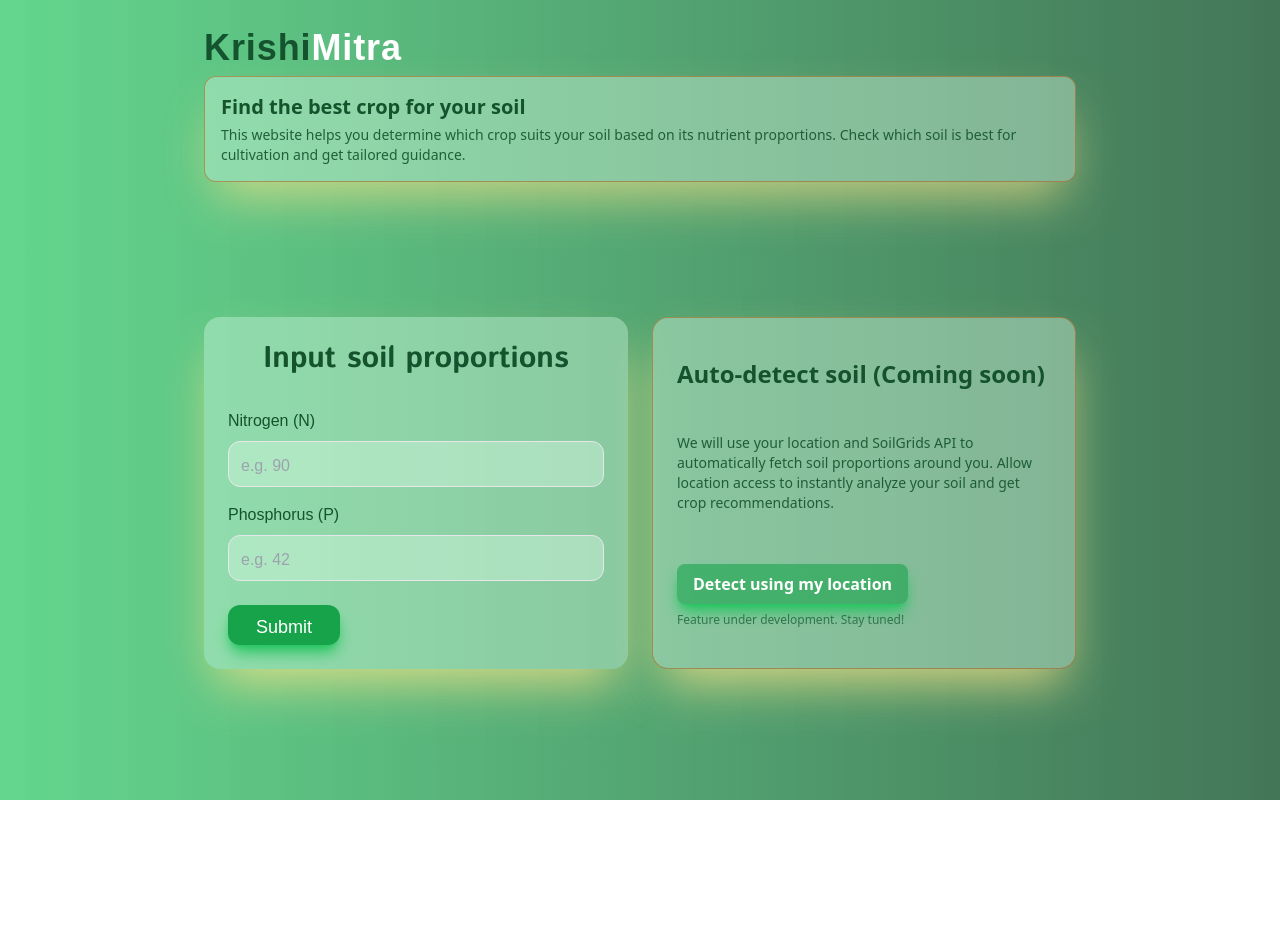
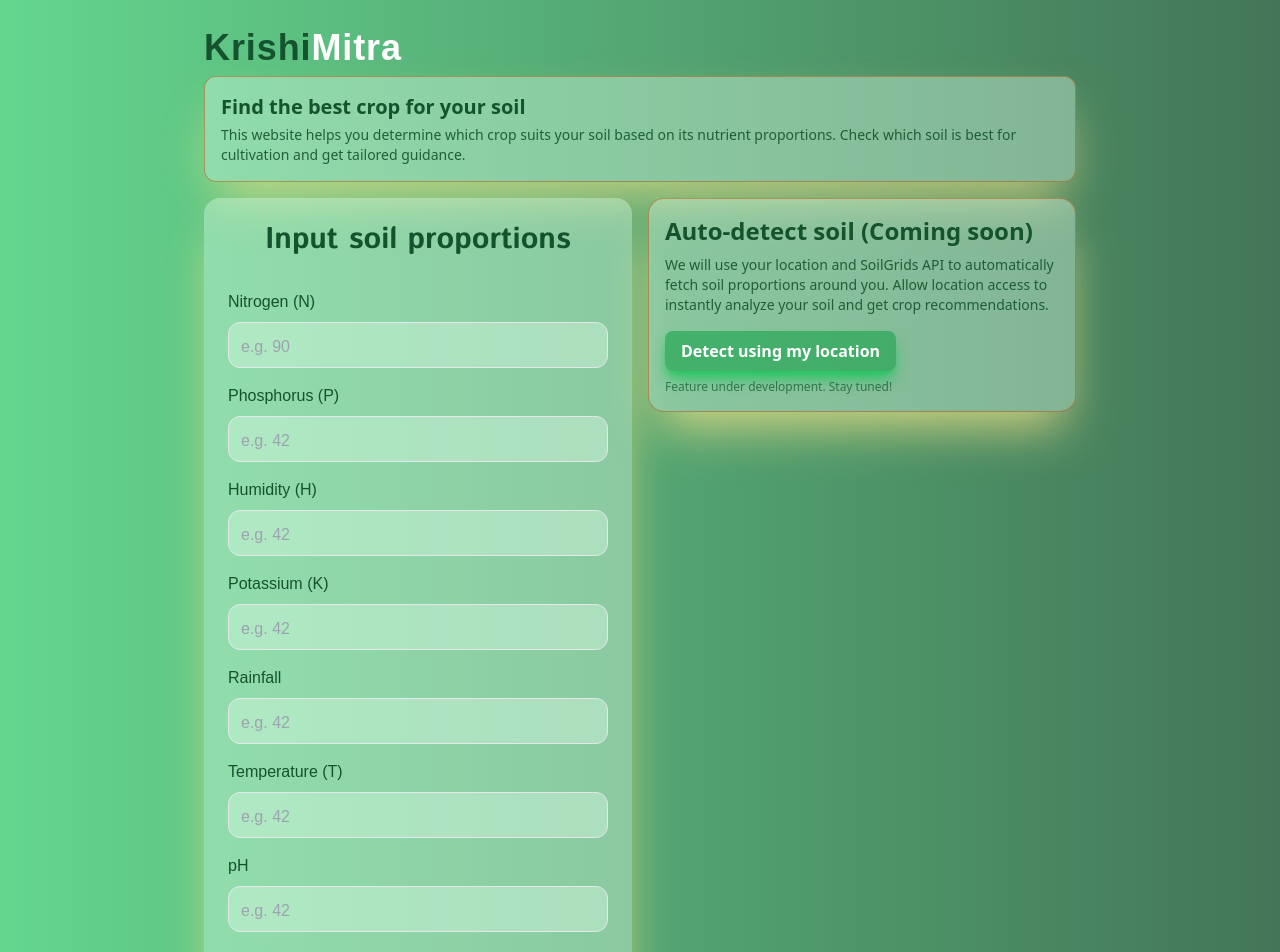
Before and after one commit to DarkkkSoul/krishimitra, a React (Vite) app in the folder frontend/: page / in a window 1280 px wide. Shown: the top 952 px of the page. Before the commit the page ends 800 px from the top, so only its background shows below. Built offline with nearby package versions, Linux system fonts and the light colour scheme; a web font is replaced by a local one.

Commit message:
taking more input fields

```diff
--- a/frontend/src/components/HomePage/Form.jsx
+++ b/frontend/src/components/HomePage/Form.jsx
@@ -6,27 +6,33 @@ import { useNavigate } from 'react-router-dom';
 
 function Form() {
 
-    const { setRecommendedCrop, nitrogen, setNitrogen, phosphorus, setPhosphorus } = useContext(ProportionsContext);
+    const { recommendedCrop, setRecommendedCrop, nitrogen, setNitrogen, phosphorus, setPhosphorus, potassium, setPotassium, temperature, setTemperature, humidity, setHumidity, pH, setpH, rainfall, setRainfall } = useContext(ProportionsContext);
     const navigate = useNavigate();
 
     const proportions = {
         Nitrogen: Number(nitrogen),
         Phosporus: Number(phosphorus), // DON'T CHANGE PHOSPORUS SPELLING
-        Potassium: 0,
-        Temperature: 0,
-        Humidity: 0,
-        pH: 7,
-        Rainfall: 0,
+        Potassium: Number(potassium),
+        Temperature: Number(temperature),
+        Humidity: Number(humidity),
+        pH: Number(pH),
+        Rainfall: Number(rainfall),
     };
 
     const handleSubmit = async (e) => {
         e.preventDefault();
         const data = await getDataFromModel(proportions);
 
-
-        setRecommendedCrop(data?.prediction?.crop || "Unknown");
+        setRecommendedCrop(data?.prediction?.top3 || "Unknown");
         setNitrogen(data.inputs.Nitrogen);
         setPhosphorus(data.inputs.Phosporus);
+        setPotassium(data.inputs.Potassium);
+        setTemperature(data.inputs.Temperature);
+        setHumidity(data.inputs.Humidity);
+        setpH(data.inputs.pH);
+        setRainfall(data.inputs.Rainfall);
+
+        console.log(recommendedCrop);
 
         setTimeout(() => {
             navigate('/result');
@@ -70,6 +76,72 @@ function Form() {
                         className="border bg-green-100/40 text-green-900 px-3 pt-3 pb-2 rounded-xl focus:ring-1 focus:ring-amber-200 focus:shadow-lg focus:shadow-amber-200 outline-none transition"
                     />
                 </div>
+
+                <div className="flex flex-col flex-1">
+                    <label className="text-green-900 mb-2 text-md">
+                        Humidity (H)
+                    </label>
+                    <input
+                        type="number"
+                        step="1"
+                        placeholder="e.g. 42"
+                        value={humidity}
+                        onChange={(e) => setHumidity(e.target.value)}
+                        className="border bg-green-100/40 text-green-900 px-3 pt-3 pb-2 rounded-xl focus:ring-1 focus:ring-amber-200 focus:shadow-lg focus:shadow-amber-200 outline-none transition"
+                    />
+                </div>
+                <div className="flex flex-col flex-1">
+                    <label className="text-green-900 mb-2 text-md">
+                        Potassium (K)
+                    </label>
+                    <input
+                        type="number"
+                        step="1"
+                        placeholder="e.g. 42"
+                        value={potassium}
+                        onChange={(e) => setPotassium(e.target.value)}
+                        className="border bg-green-100/40 text-green-900 px-3 pt-3 pb-2 rounded-xl focus:ring-1 focus:ring-amber-200 focus:shadow-lg focus:shadow-amber-200 outline-none transition"
+                    />
+                </div>
+                <div className="flex flex-col flex-1">
+                    <label className="text-green-900 mb-2 text-md">
+                        Rainfall
+                    </label>
+                    <input
+                        type="number"
+                        step="1"
+                        placeholder="e.g. 42"
+                        value={rainfall}
+                        onChange={(e) => setRainfall(e.target.value)}
+                        className="border bg-green-100/40 text-green-900 px-3 pt-3 pb-2 rounded-xl focus:ring-1 focus:ring-amber-200 focus:shadow-lg focus:shadow-amber-200 outline-none transition"
+                    />
+                </div>
+                <div className="flex flex-col flex-1">
+                    <label className="text-green-900 mb-2 text-md">
+                        Temperature (T)
+                    </label>
+                    <input
+                        type="number"
+                        step="1"
+                        placeholder="e.g. 42"
+                        value={temperature}
+                        onChange={(e) => setTemperature(e.target.value)}
+                        className="border bg-green-100/40 text-green-900 px-3 pt-3 pb-2 rounded-xl focus:ring-1 focus:ring-amber-200 focus:shadow-lg focus:shadow-amber-200 outline-none transition"
+                    />
+                </div>
+                <div className="flex flex-col flex-1">
+                    <label className="text-green-900 mb-2 text-md">
+                        pH
+                    </label>
+                    <input
+                        type="number"
+                        step="1"
+                        placeholder="e.g. 42"
+                        value={pH}
+                        onChange={(e) => setpH(e.target.value)}
+                        className="border bg-green-100/40 text-green-900 px-3 pt-3 pb-2 rounded-xl focus:ring-1 focus:ring-amber-200 focus:shadow-lg focus:shadow-amber-200 outline-none transition"
+                    />
+                </div>
             </div>
 
             <button
--- a/frontend/src/pages/ChatBot.jsx
+++ b/frontend/src/pages/ChatBot.jsx
@@ -31,13 +31,13 @@ function ChatBot() {
 
             console.log('recommendedCrop', recommendedCrop);
 
+            setQuestion('');
             const aiResponse = await generateAnswer(currentQuestion, recommendedCrop, nitrogen, phosphorus);
 
             setAnswer(aiResponse);
             setChatHistory(prev => [...prev, { type: 'answer', content: aiResponse }]);
 
             setGeneratingAnswer(false);
-            setQuestion('');
         } catch (error) {
             console.log(error);
             setAnswer("Sorry - Something went wrong. Please try again!");
--- a/frontend/src/pages/HomePage.jsx
+++ b/frontend/src/pages/HomePage.jsx
@@ -5,7 +5,7 @@ import Header from '../components/Utils/Header';
 function HomePage() {
 
     return (
-        <div className='fixed inset-0 bg-gradient-to-r from-green-500/70 to-green-900/80'>
+        <div className='relative min-h-screen overflow-y-auto bg-gradient-to-r from-green-500/70 to-green-900/80'>
             <div className='h-full max-w-4xl mx-auto flex flex-col p-3'>
                 <Header />
 
@@ -16,15 +16,15 @@ function HomePage() {
                 </section>
 
                 {/* Main Sections */}
-                <div className='flex-1 w-full flex items-center justify-center'>
-                    <div className='w-full grid grid-cols-1 md:grid-cols-2 gap-4 md:gap-6 items-stretch'>
+                <div className='flex-1 w-full flex items-start justify-center'>
+                    <div className='w-full grid grid-cols-1 md:grid-cols-2 gap-3 md:gap-4 items-stretch'>
                         {/* Manual Entry (existing form) */}
-                        <div className='w-full flex items-center justify-center'>
+                        <div className='w-full'>
                             <Form />
                         </div>
 
                         {/* Auto-detect (coming soon) */}
-                        <section className='bg-green-100/40 rounded-2xl shadow-2xl shadow-amber-200/80 border border-amber-700/50 p-6 flex flex-col gap-3 justify-around'>
+                        <section className='bg-green-100/40 rounded-2xl shadow-2xl shadow-amber-200/80 border border-amber-700/50 p-4 flex flex-col gap-2 justify-start h-fit'>
                             <h3 className='text-2xl font-bold text-green-900'>Auto-detect soil (Coming soon)</h3>
                             <p className='text-green-900/90 text-sm'>We will use your location and SoilGrids API to automatically fetch soil proportions around you. Allow location access to instantly analyze your soil and get crop recommendations.</p>
                             <div className='mt-2'>
@@ -34,6 +34,7 @@ function HomePage() {
                                 <p className='text-xs text-green-900/70 mt-2'>Feature under development. Stay tuned!</p>
                             </div>
                         </section>
+
                     </div>
                 </div>
             </div>
--- a/frontend/src/pages/Result.jsx
+++ b/frontend/src/pages/Result.jsx
@@ -28,9 +28,11 @@ function Result() {
                         {/* Summary Row */}
                         <div className="grid grid-cols-1 md:grid-cols-3 gap-4 md:gap-6 mb-6">
                             <div className="md:col-span-2 bg-white/60 rounded-xl p-4 border border-amber-700/30 shadow">
-                                <h3 className="text-xl font-semibold text-green-900 mb-2">Recommended Crop</h3>
+                                <h3 className="text-xl font-semibold text-green-900 mb-2">Recommended Crop(s)</h3>
                                 <p className="text-2xl font-black text-green-800">
-                                    {recommendedCrop || '—'}
+                                    {recommendedCrop.map((crop, index) => (
+                                        <span key={index}>{crop},</span>
+                                    )) || '—'}
                                 </p>
                                 <p className="text-sm text-green-900/70 mt-1">Chosen to align with your current nitrogen and phosphorus levels.</p>
                             </div>
--- a/frontend/src/utils/Contexts/ProportionsContext.jsx
+++ b/frontend/src/utils/Contexts/ProportionsContext.jsx
@@ -4,12 +4,17 @@ export const ProportionsContext = createContext(null);
 
 function ProportionsProvider({ children }) {
 
-    const [recommendedCrop, setRecommendedCrop] = useState('');
+    const [recommendedCrop, setRecommendedCrop] = useState([]);
     const [nitrogen, setNitrogen] = useState('');
     const [phosphorus, setPhosphorus] = useState('');
+    const [potassium, setPotassium] = useState('');
+    const [temperature, setTemperature] = useState('');
+    const [humidity, setHumidity] = useState('');
+    const [pH, setpH] = useState('');
+    const [rainfall, setRainfall] = useState('');
 
     return (
-        <ProportionsContext.Provider value={{ recommendedCrop, setRecommendedCrop, nitrogen, setNitrogen, phosphorus, setPhosphorus }}>
+        <ProportionsContext.Provider value={{ recommendedCrop, setRecommendedCrop, nitrogen, setNitrogen, phosphorus, setPhosphorus, potassium, setPotassium, temperature, setTemperature, humidity, setHumidity, pH, setpH, rainfall, setRainfall }}>
             {children}
         </ProportionsContext.Provider>
     )
```
